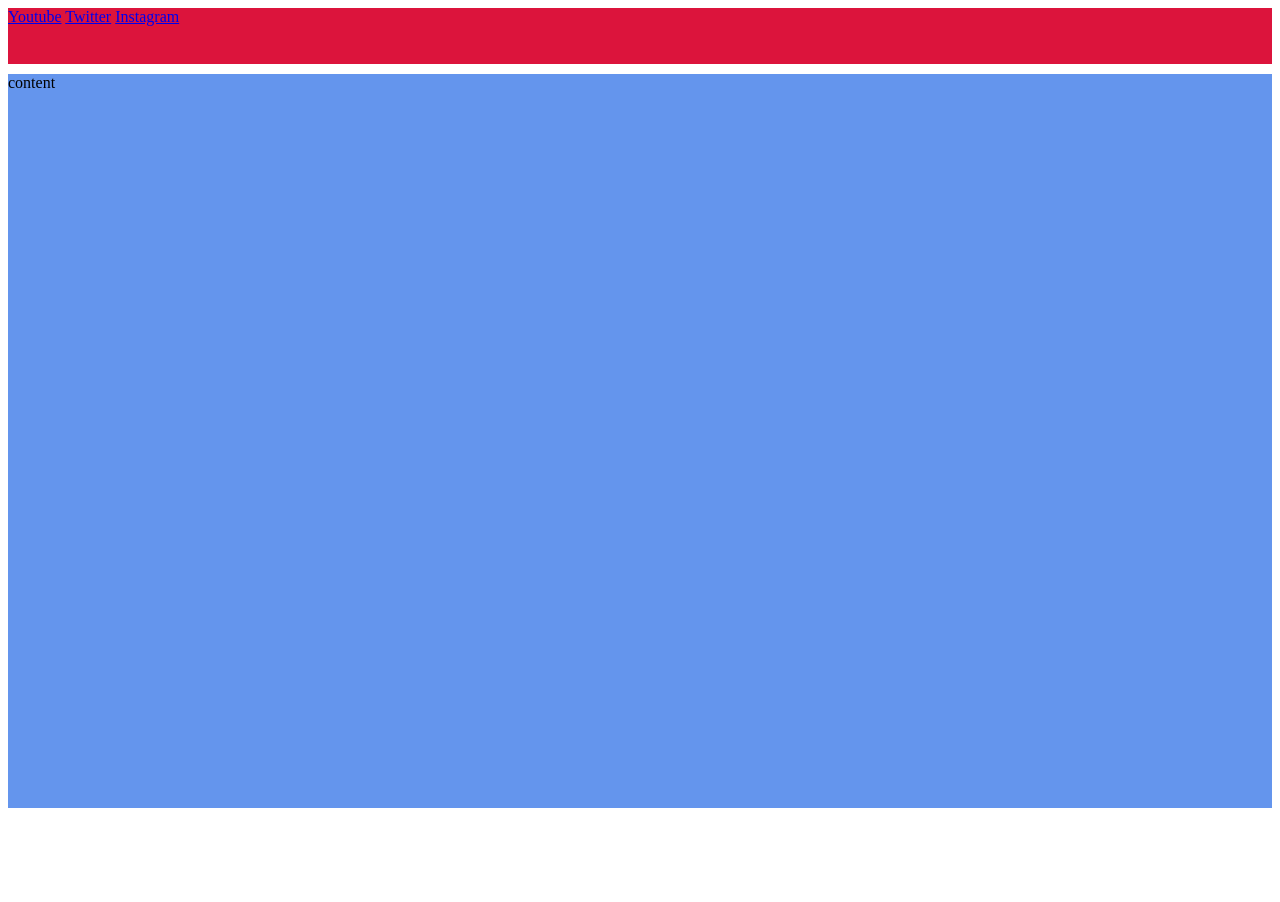
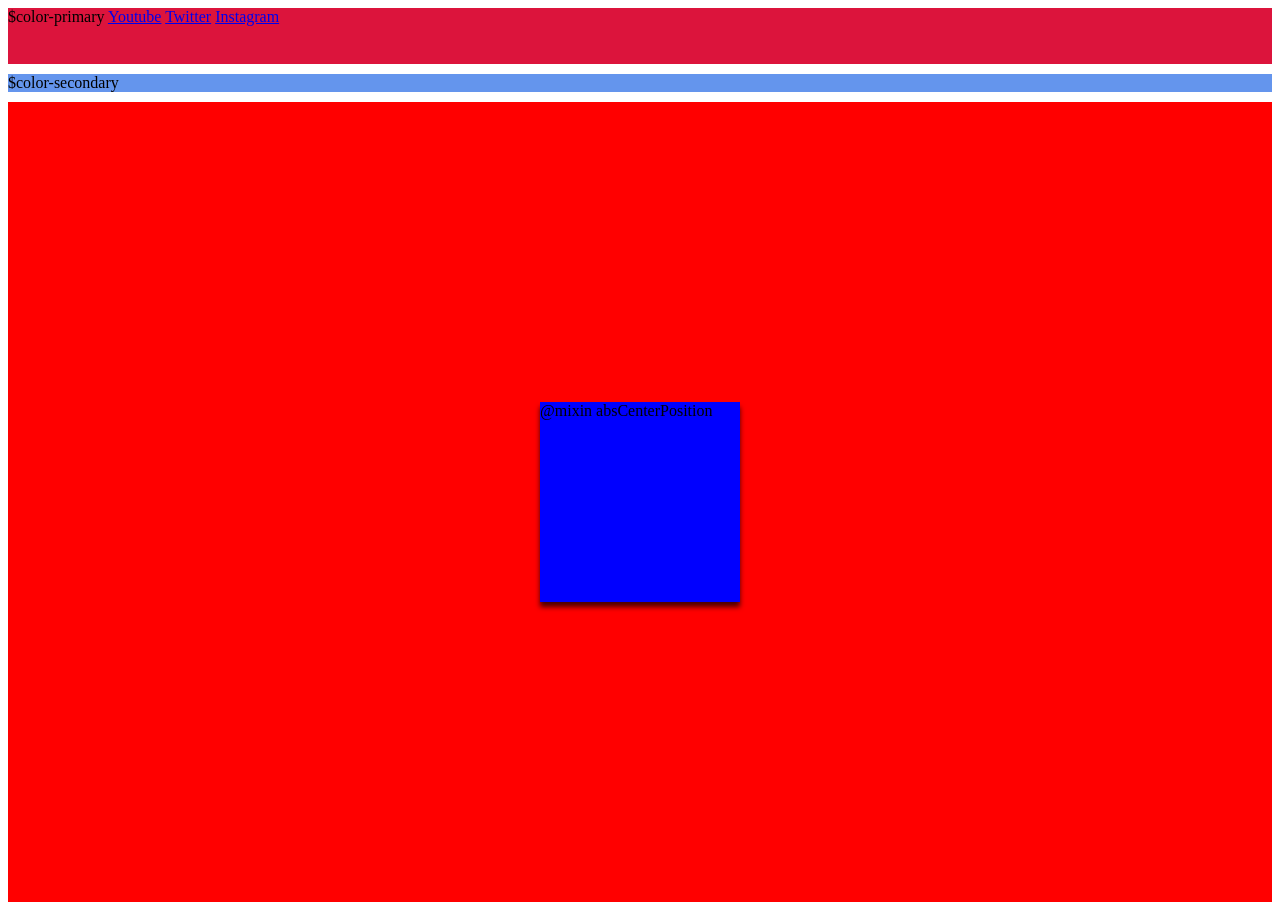
Before and after one commit to vpvnguyen/scss-reference, a website: page index.html in a window 1280 px wide. Before the commit the page ends 816 px from the top, so only its background shows below. Drawn offline with Linux system fonts and the light colour scheme.

Commit message:
add helper text

```diff
--- a/index.html
+++ b/index.html
@@ -13,12 +13,18 @@
     <div class="layout">
         <div class="layout__navbar navbar">
             <div class="navbar__links">
+                $color-primary
                 <a href="https://www.youtube.com" target="_blank" rel="noopener noreferrer">Youtube</a>
                 <a href="https://www.twitter.com" target="_blank" rel="noopener noreferrer">Twitter</a>
                 <a href="https://www.instagram.com" target="_blank" rel="noopener noreferrer">Instagram</a>
             </div>
         </div>
-        <div class="layout__content content">content</div>
+        <div class="layout__content content">$color-secondary</div>
+        <div class="box">
+            <div>
+                @mixin absCenterPosition
+            </div>
+        </div>
     </div>
 </body>
 
```
